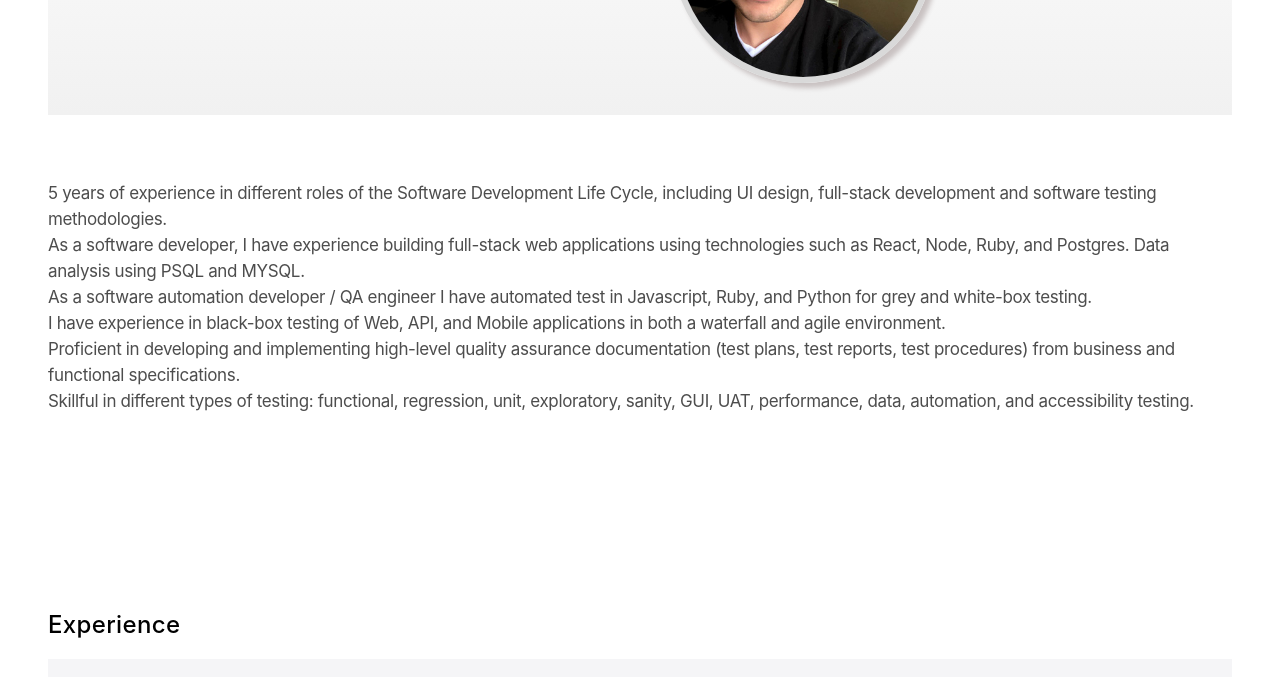
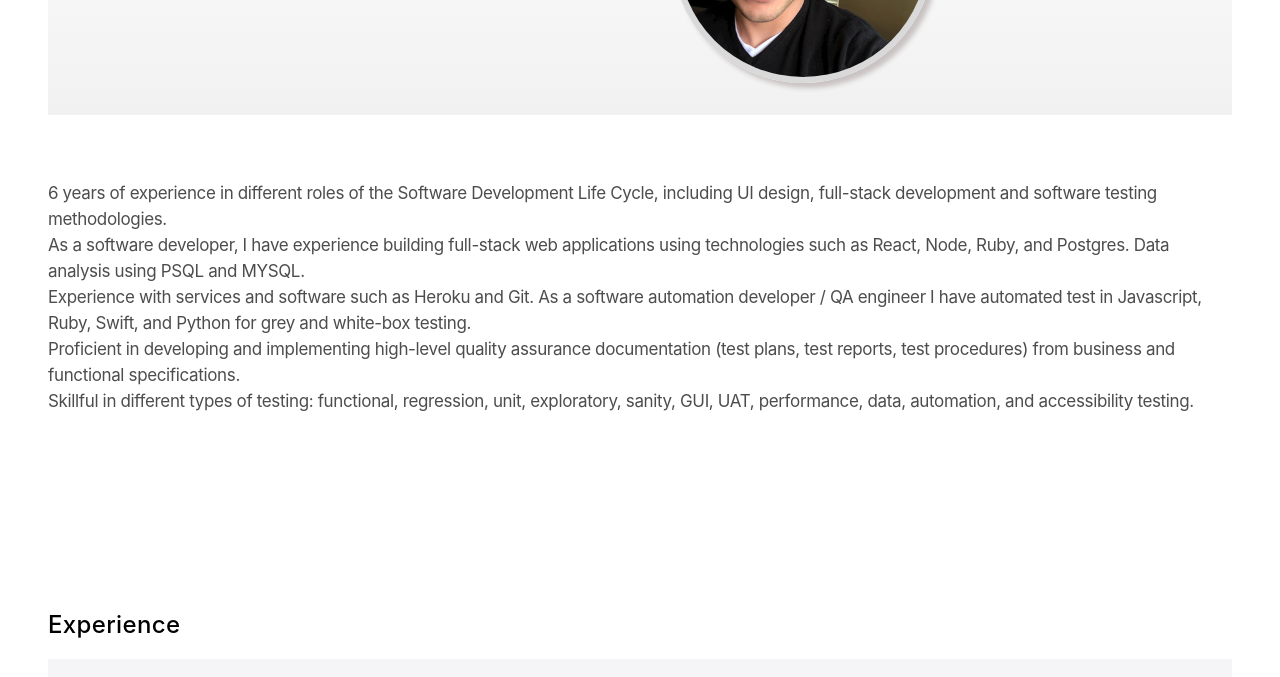
Before and after one commit to nunez-giovanni/nunez-giovanni.github.io, a plain HTML site: page index.html in a window 1280 px wide. Shown: the part 401-1078 px from the top of the page. Drawn offline with Linux system fonts and the light colour scheme.

Commit message:
Update index.html
Add additional year of exp.

```diff
--- a/index.html
+++ b/index.html
@@ -127,10 +127,10 @@
 
             <div class="center-parent" style="margin-top: 3rem;">
                 <p class="text">
-                    5 years of experience in different roles of the Software Development Life Cycle, including UI design, full-stack development and software testing methodologies.<br>
+                    6 years of experience in different roles of the Software Development Life Cycle, including UI design, full-stack development and software testing methodologies.<br>
                     As a software developer, I have experience building full-stack web applications using technologies such as React, Node, Ruby, and Postgres. Data analysis using PSQL and MYSQL.<br>
-                    As a software automation developer / QA engineer I have automated test in Javascript, Ruby, and Python for grey and white-box testing.<br>
-                    I have experience in black-box testing of Web, API, and Mobile applications in both a waterfall and agile environment.<br>
+                    Experience with services and software such as Heroku and Git.
+                    As a software automation developer / QA engineer I have automated test in Javascript, Ruby, Swift, and Python for grey and white-box testing.<br>
                     Proficient in developing and implementing high-level quality assurance documentation (test plans, test reports, test procedures) from business and functional specifications.<br>
                     Skillful in different types of testing: functional, regression, unit, exploratory, sanity, GUI, UAT, performance, data, automation, and accessibility testing.<br>
                 </p>
```
